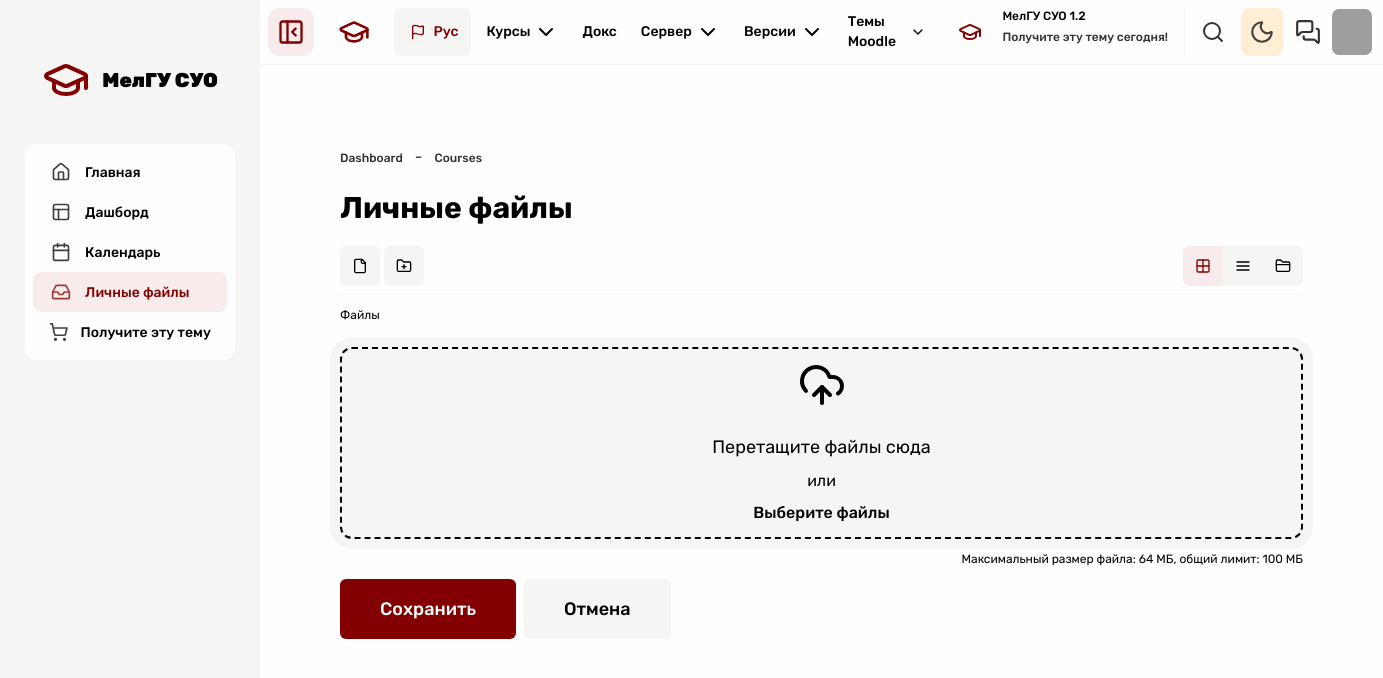
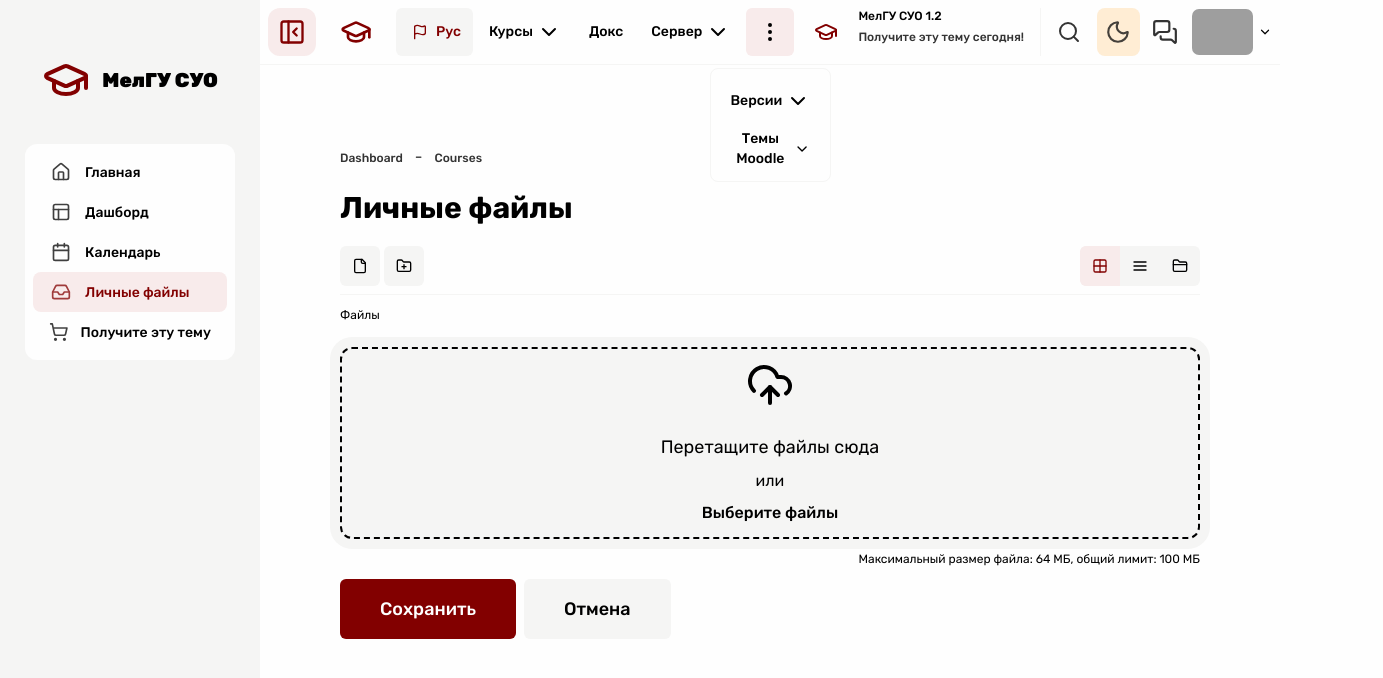
Before and after one commit to Vladdeek/lms, a React (Vite) app in the folder frontend/: page /private-files in a window 1280 px wide. Shown: the top 678 px of the page, 1383 px wide, since content can reach past the window. Built offline with nearby package versions, Linux system fonts and the light colour scheme; grey boxes are pictures that could not be loaded.

Commit message:
fix header

```diff
--- a/frontend/src/components/Header.jsx
+++ b/frontend/src/components/Header.jsx
@@ -1,4 +1,5 @@
 import {
+	EllipsisVertical,
 	GraduationCap,
 	Info,
 	InfoIcon,
@@ -31,6 +32,7 @@ const Header = ({
 	const [searchIsOpen, setSearchIsOpen] = useState(false)
 	const [activeDropdown, setActiveDropdown] = useState(null)
 	const [burgerIsOpen, setBurgerIsOpen] = useState(false)
+	const [isMenuOpen, setIsMenuOpen] = useState(true)
 
 	const hideDropdown = () => {
 		setActiveDropdown(!activeDropdown)
@@ -43,7 +45,7 @@ const Header = ({
 		<>
 			<div
 				className={`max-lg:fixed z-100 top-0 ${
-					!sidebarOpen ? 'lg:left-0 w-screen ' : 'lg:left-65 w-full'
+					!sidebarOpen ? 'left-0 w-screen ' : 'lg:left-65 w-full'
 				} transition-all`}
 			>
 				<div
@@ -72,7 +74,7 @@ const Header = ({
 							)}
 						</div>
 
-						<div className='flex justify-center max-lg:hidden items-center h-12 mx-5 hover:opacity-75 transition-all cursor-pointer'>
+						<div className='flex justify-center max-xl:hidden items-center h-12 mx-5 hover:opacity-75 transition-all cursor-pointer'>
 							<GraduationCap className='text-[var(--logo)]' size={32} />
 						</div>
 						<div className={`${burgerIsOpen && 'hidden'} flex`}>
@@ -84,7 +86,7 @@ const Header = ({
 							</ChangeLang>
 						</div>
 						<div
-							className={`flex ${
+							className={`flex gap-1 ${
 								!burgerIsOpen
 									? 'max-lg:hidden'
 									: 'max-lg:flex-col max-lg:w-full'
@@ -112,12 +114,16 @@ const Header = ({
 								</div>
 							</Dropdown>
 							<HeaderBtn ChapterName={'Докс'} />
+							<div className='max-xl:hidden'>
 								<Dropdown
 									ChapterName={'Сервер'}
 									isOpen={activeDropdown === 'server'}
 									onToggle={() => handleToggle('server')}
 								>
-								<InDropdown content={'kylos'} onClick={() => hideDropdown()} />
+									<InDropdown
+										content={'kylos'}
+										onClick={() => hideDropdown()}
+									/>
 									<InDropdown
 										content={'Hostinger'}
 										onClick={() => hideDropdown()}
@@ -127,6 +133,9 @@ const Header = ({
 										onClick={() => hideDropdown()}
 									/>
 								</Dropdown>
+							</div>
+
+							<div className='max-2xl:hidden'>
 								<Dropdown
 									ChapterName={'Версии'}
 									isOpen={activeDropdown === 'versions'}
@@ -134,6 +143,9 @@ const Header = ({
 								>
 									<InDropdown content={'For moodle 3.9 - 3.11'} />
 								</Dropdown>
+							</div>
+
+							<div className='max-2xl:hidden'>
 								<Dropdown
 									ChapterName={'Темы Moodle'}
 									isOpen={activeDropdown === 'themes'}
@@ -161,6 +173,88 @@ const Header = ({
 										onClick={() => hideDropdown()}
 									/>
 								</Dropdown>
+							</div>
+
+							<button
+								className={`2xl:hidden p-2 bg-[var(--bg-sidebar)]  flex transition-all justify-center items-center h-12 w-12 relative rounded-md text-[var(--primary-text)] ${
+									!isMenuOpen
+										? 'hover:bg-[var(--secondary)] hover:text-[var(--primary)]'
+										: 'bg-[var(--secondary)] text-[var(--primary)]'
+								}`}
+								onClick={() => setIsMenuOpen(!isMenuOpen)}
+							>
+								<EllipsisVertical />
+								{isMenuOpen && (
+									<div
+										className='bg-[var(--bg)] border-1 border-[var(--border)] p-2 rounded-lg absolute top-15 z-200'
+										onClick={e => e.stopPropagation()}
+									>
+										<div className='xl:hidden'>
+											<Dropdown
+												ChapterName={'Сервер'}
+												isOpen={activeDropdown === 'server'}
+												onToggle={() => handleToggle('server')}
+											>
+												<InDropdown
+													content={'kylos'}
+													onClick={() => hideDropdown()}
+												/>
+												<InDropdown
+													content={'Hostinger'}
+													onClick={() => hideDropdown()}
+												/>
+												<InDropdown
+													content={'ScalaHosting'}
+													onClick={() => hideDropdown()}
+												/>
+											</Dropdown>
+										</div>
+
+										<div className='2xl:hidden'>
+											<Dropdown
+												ChapterName={'Версии'}
+												isOpen={activeDropdown === 'versions'}
+												onToggle={() => handleToggle('versions')}
+											>
+												<InDropdown content={'For moodle 3.9 - 3.11'} />
+											</Dropdown>
+										</div>
+
+										<div className='2xl:hidden'>
+											<Dropdown
+												ChapterName={'Темы Moodle'}
+												isOpen={activeDropdown === 'themes'}
+												onToggle={() => handleToggle('themes')}
+											>
+												<InDropdown
+													content={'Universe (new)'}
+													onClick={() => hideDropdown()}
+												/>
+												<InDropdown
+													content={'Space 2'}
+													onClick={() => hideDropdown()}
+												/>
+												<InDropdown
+													content={'Alpha 2'}
+													onClick={() => hideDropdown()}
+												/>
+												<InDropdown
+													content={'Monocolor'}
+													onClick={() => hideDropdown()}
+												/>
+												<InDropdown
+													content={'BAZ'}
+													onClick={() => hideDropdown()}
+												/>
+												<InDropdown
+													content={'IOMAD Moon'}
+													onClick={() => hideDropdown()}
+												/>
+											</Dropdown>
+										</div>
+									</div>
+								)}
+							</button>
 						</div>
 					</div>
 					<div className='inline-flex h-12 gap-1'>
```
Lines whose indentation alone changed are shown as unchanged.
